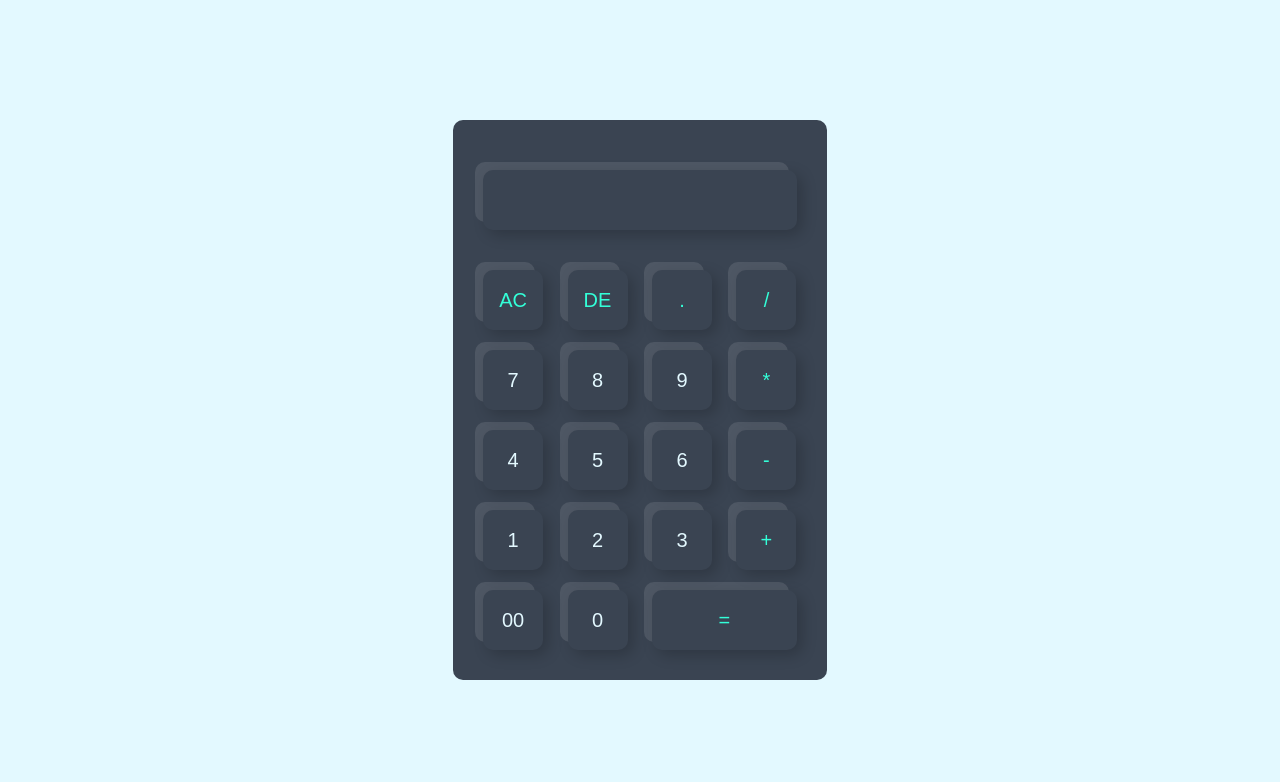
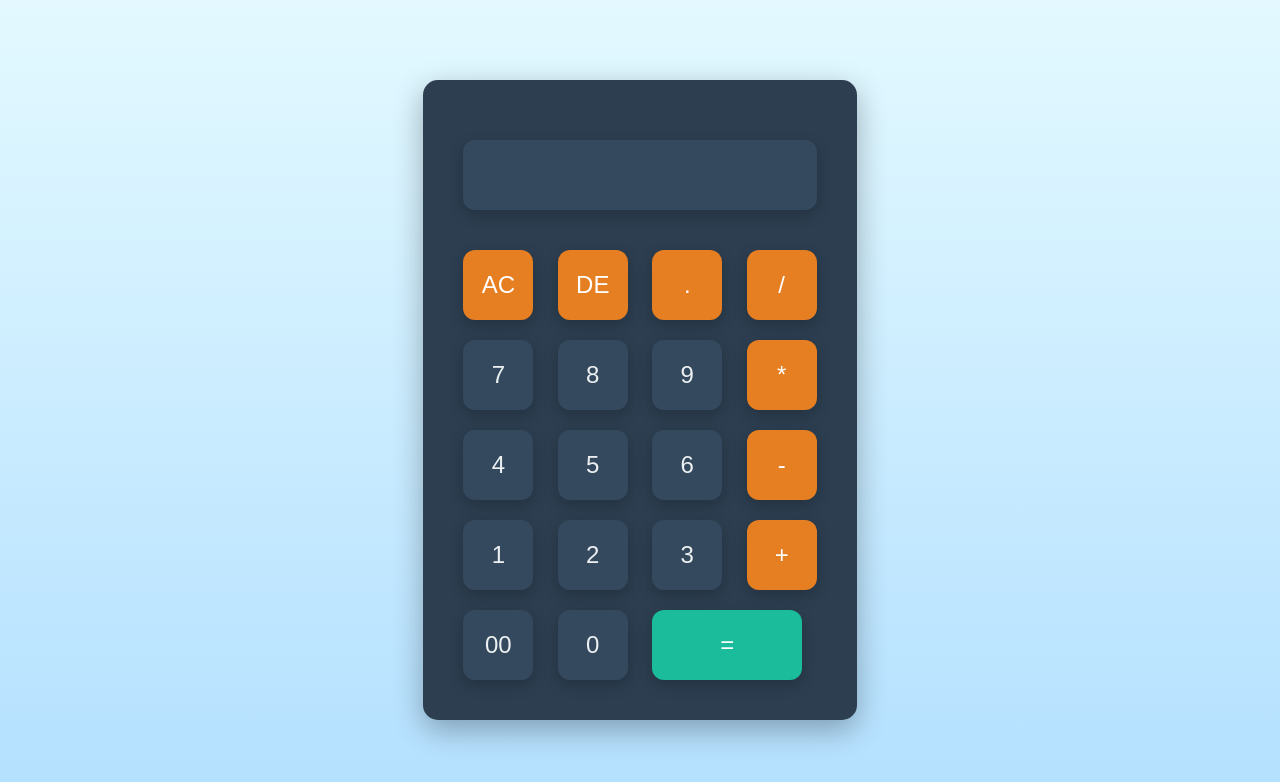
Before and after one commit to ADeshmukh80/Calculator, a plain HTML site: page index.html in a window 1280 px wide. Drawn offline with Linux system fonts and the light colour scheme.

Commit message:
Update style.css

```diff
--- a/style.css
+++ b/style.css
@@ -1,52 +1,80 @@
-*{
+* {
     margin: 0;
     padding: 0;
     font-family: 'Poppins', sans-serif;
     box-sizing: border-box;
 }
-.container{
+
+.container {
     width: 100%;
     height: 100vh;
-    background: #e3f9ff;
+    background: linear-gradient(to bottom, #e3f9ff, #b3e0ff);
     display: flex;
     align-items: center;
     justify-content: center;
 }
-.calculator{
-    background: #3a4452;
-    padding: 20px;
-    border-radius: 10px;
+
+.calculator {
+    background: #2c3e50;
+    padding: 30px;
+    border-radius: 15px;
+    box-shadow: 0 10px 30px rgba(0, 0, 0, 0.3);
 }
-.calculator form input{
-    border: 0;
-    outline: 0;
-    width: 60px;
-    height: 60px;
-    border-radius: 10px;
-    box-shadow: -8px -8px rgba(255,255,255,0.1),5px 5px 15px rgba(0,0,0,0.2);
-    background: transparent;
-    font-size: 20px;
-    color: #e3f9ff;
+
+.calculator form input {
+    border: none;
+    outline: none;
+    width: 70px;
+    height: 70px;
+    border-radius: 12px;
+    box-shadow: 0 5px 15px rgba(0, 0, 0, 0.2);
+    background: #34495e;
+    font-size: 24px;
+    color: #ecf0f1;
     cursor: pointer;
     margin: 10px;
+    transition: background 0.3s, transform 0.2s;
 }
+
 form .display {
     display: flex;
     justify-content: flex-end;
     margin: 20px 0;
 }
-form .display input{
+
+form .display input {
     text-align: right;
     flex: 1;
     font-size: 45px;
-    box-shadow: -8px -8px rgba(255,255,255,0.1),5px 5px 15px rgba(0,0,0,0.2);
-    border: #3a4452;
+    padding: 10px;
+    background: #34495e;
+    color: #ecf0f1;
+    border-radius: 12px;
+    box-shadow: 0 5px 15px rgba(0, 0, 0, 0.2);
+}
 
+form input.equal {
+    width: 150px;
+    background: #1abc9c;
+    color: #ffffff;
 }
-form input.equal{
-    width: 145px;
-    color: #33ffd8;
+
+form input.operator {
+    background: #e67e22;
+    color: #ffffff;
 }
-form input.operator{
-    color: #33ffd8;
+
+form input:hover {
+    background: #16a085;
+    transform: translateY(-2px);
 }
+
+form input.operator:hover {
+    background: #d35400;
+    transform: translateY(-2px);
+}
+
+form input.equal:hover {
+    background: #27ae60;
+    transform: translateY(-2px);
+}
```
